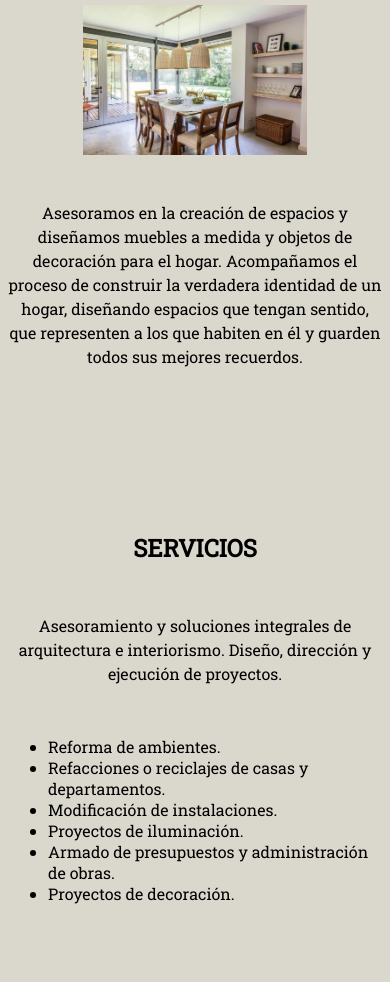
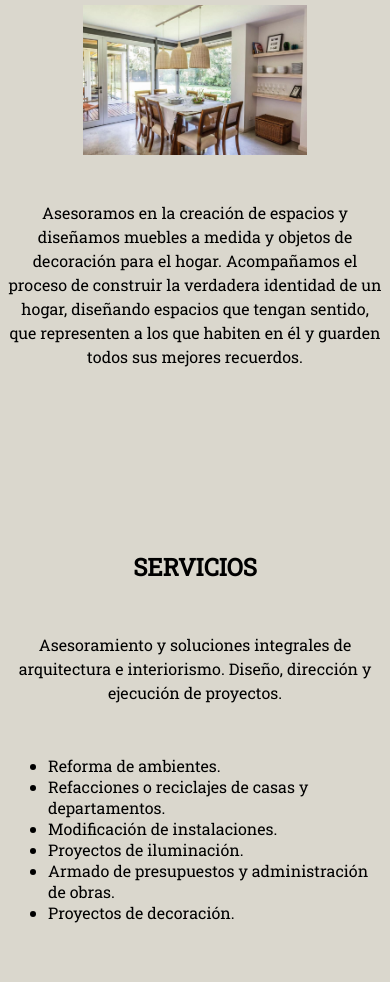
Before and after one commit to franciscofaguirre/ProyectoFika, a plain HTML site: page index.html in a window 390 px wide. Shown: the part 118-1100 px from the top of the page. Drawn offline with Linux system fonts and the light colour scheme.

Commit message:
Actualizacion resposive5

```diff
--- a/CSS/estilos.css
+++ b/CSS/estilos.css
@@ -250,7 +250,7 @@ table{
     }
 
     .section{
-        padding-top: 25%;
+        padding-top: 30%;
     }
 
     .centrar {
```
